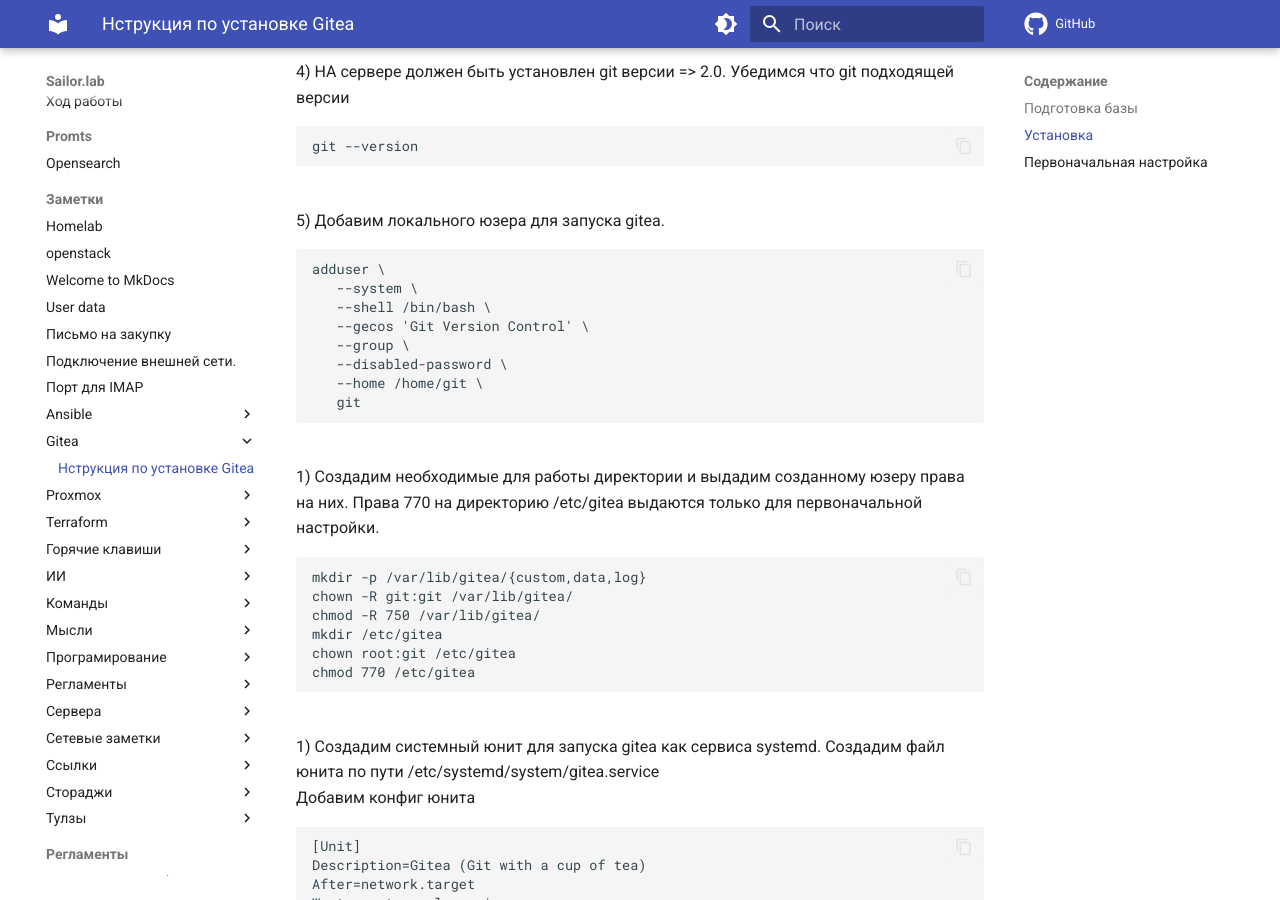
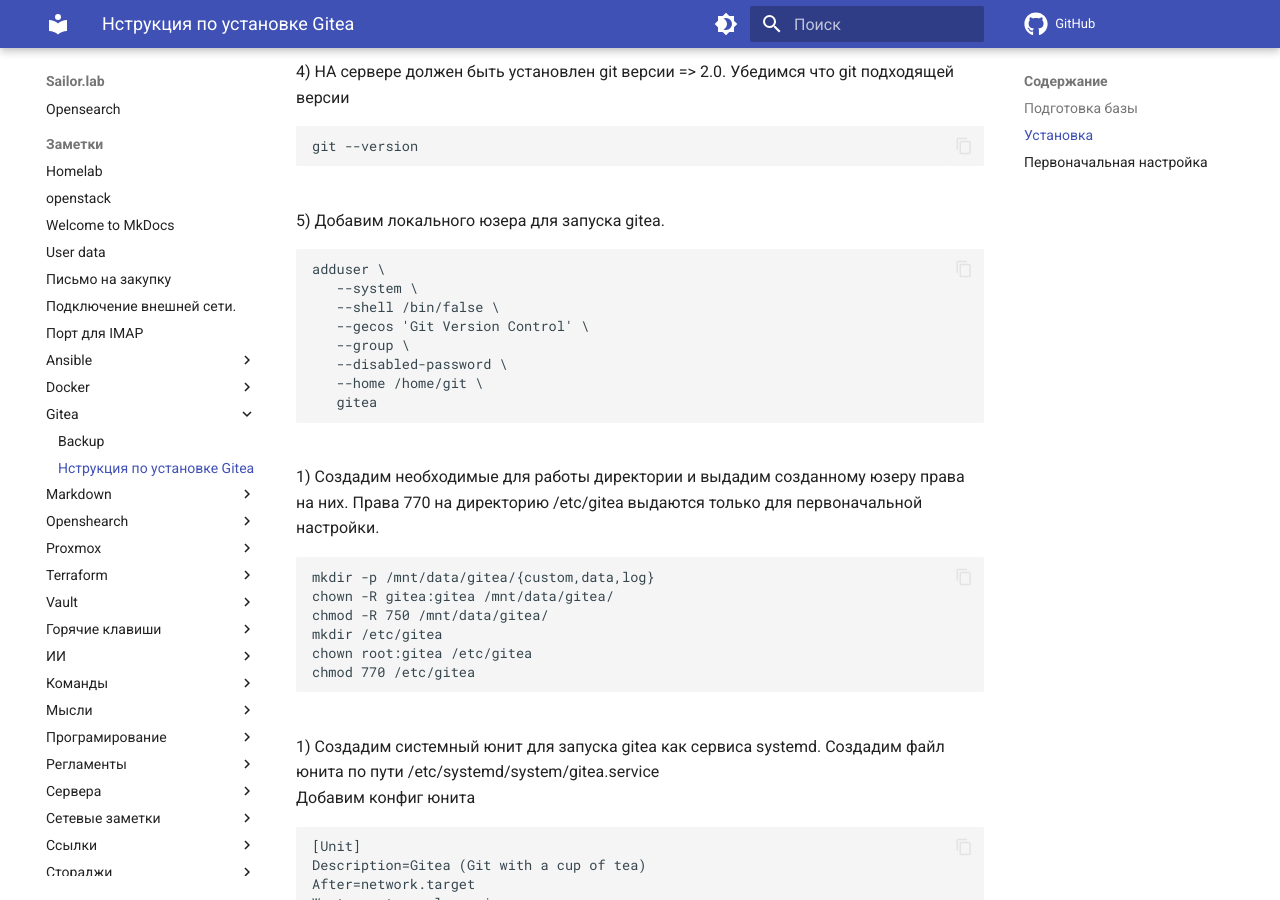
Before and after one commit to SailorUpiter/mkdocs, an MkDocs documentation site: the page built from docs/Заметки/gitea/install.md, in a window 1280 px wide and 900 px high, scrolled down 2383 px. Built offline with MkDocs 1.6.1 and Material for MkDocs 9.7.7, drawn with Linux system fonts in a browser that asks for light colours; comment, search, counter and statistics services are not loaded.

Commit message:
add new files and refactor

````diff
--- a/docs/Заметки/gitea/install.md
+++ b/docs/Заметки/gitea/install.md
@@ -78,20 +78,20 @@ git --version
 ```
 adduser \
    --system \
-   --shell /bin/bash \
+   --shell /bin/false \
    --gecos 'Git Version Control' \
    --group \
    --disabled-password \
    --home /home/git \
-   git
+   gitea
 ```
 1) Создадим необходимые для работы директории и выдадим созданному юзеру права на них. Права 770 на директорию /etc/gitea выдаются только для первоначальной настройки.
 ```
-mkdir -p /var/lib/gitea/{custom,data,log}
-chown -R git:git /var/lib/gitea/
-chmod -R 750 /var/lib/gitea/
+mkdir -p /mnt/data/gitea/{custom,data,log}
+chown -R gitea:gitea /mnt/data/gitea/
+chmod -R 750 /mnt/data/gitea/
 mkdir /etc/gitea
-chown root:git /etc/gitea
+chown root:gitea /etc/gitea
 chmod 770 /etc/gitea
 ```
 1) Создадим системный юнит для запуска gitea как сервиса systemd. Создадим файл юнита по пути /etc/systemd/system/gitea.service
````
Also changed, not shown: docs/Plans.md (added, +8 -0 lines), docs/Заметки/docker/Заметки по docker.md (added, +2 -0 lines), docs/Заметки/markdown/syntax.md (added, +3 -0 lines), docs/Заметки/vault/vault.md (added, +37 -0 lines), docs/Заметки/gitea/backup.md (added), docs/Заметки/openshearch/install.md (renamed from docs/openshearch/install.md), docs/Заметки/openshearch/release.txt (renamed from docs/openshearch/release.txt), docs/Заметки/openshearch/templates/opensearch-1.yaml (renamed from docs/openshearch/templates/opensearch-1.yaml), docs/Заметки/openshearch/templates/opensearch-2.yaml (renamed from docs/openshearch/templates/opensearch-2.yaml), docs/Заметки/openshearch/templates/opensearch-3.yaml (renamed from docs/openshearch/templates/opensearch-3.yaml), docs/Заметки/openshearch/templates/opensearch-certs.yaml (renamed from docs/openshearch/templates/opensearch-certs.yaml), docs/Заметки/openshearch/templates/opensearch-truststore.yml (renamed from docs/openshearch/templates/opensearch-truststore.yml), docs/Заметки/openshearch/ход работы.md (renamed from docs/openshearch/ход работы.md), 4 other files.
